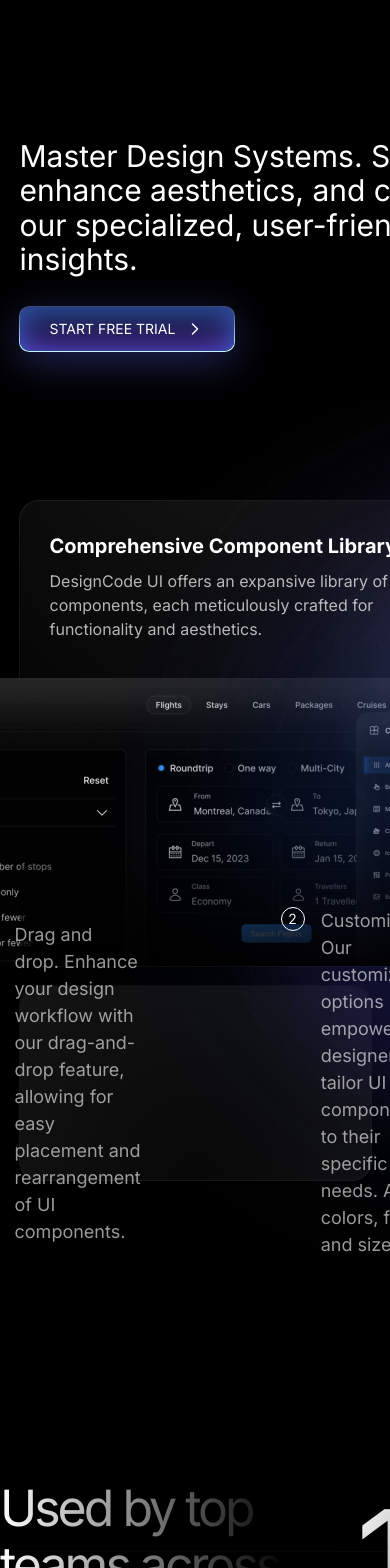
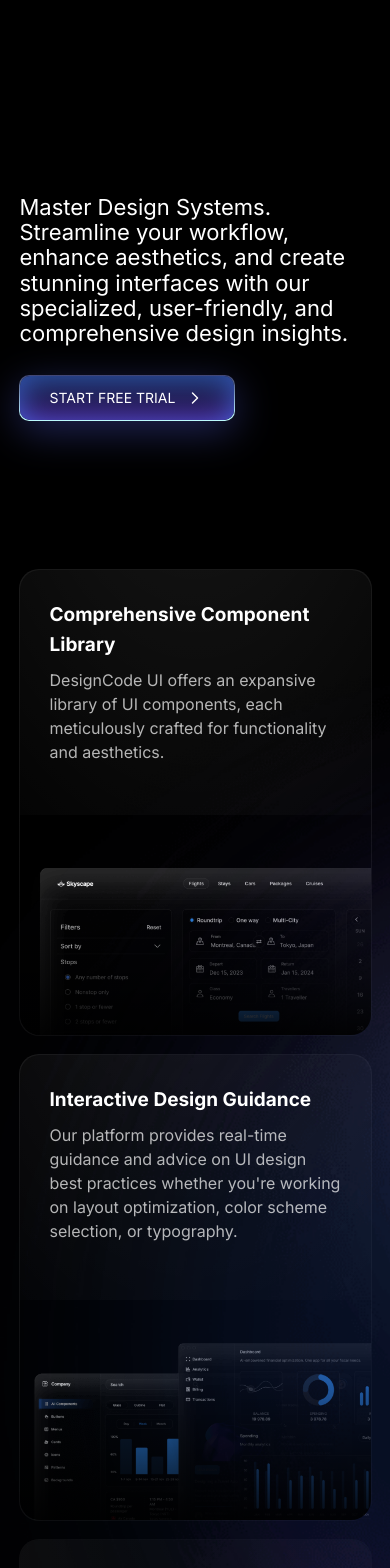
Before and after one commit to code-gritt/stellar-ai, a Next.js app: page / in a window 390 px wide. Shown: the part 9320-10888 px from the top of the page. Built offline with nearby package versions, Linux system fonts and the light colour scheme.

Commit message:
feat: responsive `tutorial` section

```diff
--- a/components/Sections/Features/Features.module.css
+++ b/components/Sections/Features/Features.module.css
@@ -114,6 +114,7 @@
   .card3,
   .card4 {
     width: 50%;
+    height: 417px;
   }
 
   .blur {
@@ -137,7 +138,7 @@
   .card2,
   .card3,
   .card4 {
-    height: 425px;
+    height: 439px;
   }
 
   .title h2 {
@@ -154,7 +155,7 @@
   }
 }
 
-@media (max-width: 575.98px) {
+@media (max-width: 719.98px) {
   .card1,
   .card2,
   .card3,
@@ -166,10 +167,6 @@
     flex-wrap: wrap;
   }
 
-  .title h2 {
-    width: 100%;
-  }
-
   .blur {
     bottom: 0;
     left: -146vw;
@@ -178,5 +175,8 @@
   }
 }
 
-@media (max-width: 380.98px) {
+@media (max-width: 575.98px) {
+  .title h2 {
+    width: 100%;
+  }
 }
--- a/components/Sections/Tutorial/Tutorial.module.css
+++ b/components/Sections/Tutorial/Tutorial.module.css
@@ -30,7 +30,7 @@
 
 .card__root {
   padding: 30px;
-  width: 620px;
+  width: 100%;
   height: 465px;
   border-radius: 20px;
   background-image: radial-gradient(
@@ -63,6 +63,7 @@
     position: absolute;
     right: 0;
     bottom: 0;
+    max-width: 100%;
   }
 }
 
@@ -110,19 +111,19 @@
   display: flex;
   justify-content: center;
   align-items: center;
+  box-sizing: border-box;
 
   &::after {
     content: '';
     position: absolute;
     inset: 0;
     border-radius: 20px;
-    background-image: radial-gradient(
-      at bottom,
-      rgba(255, 255, 255, 0.3) 0%,
-      rgba(255, 255, 255, 0.8) 100%
+    background: radial-gradient(
+      127.01% 102.92% at 50% 0%,
+      rgba(255, 255, 255, 0.03) 0%,
+      rgba(255, 255, 255, 0.08) 100%
     );
     background-repeat: no-repeat;
-    opacity: 0.1;
   }
 
   &::before {
@@ -142,7 +143,7 @@
 
 .footer__row {
   display: flex;
-  align-items: center;
+  align-items: flex-start;
   justify-content: center;
   gap: 140px;
   width: 70%;
@@ -171,3 +172,106 @@
   margin: 0 auto;
   bottom: -70px;
 }
+
+@media (max-width: 1399.98px) {
+  .footer {
+    padding: 30px;
+  }
+
+  .footer__row {
+    width: 100%;
+  }
+}
+
+@media (max-width: 1199.98px) {
+  .title {
+    width: 792px;
+
+    & h2 {
+      font-size: 28px;
+    }
+  }
+
+  .card__root {
+    width: 50%;
+  }
+
+  .card__title {
+    width: 100%;
+
+    & h3 {
+      font-size: 19px;
+    }
+  }
+
+  .blur {
+    width: 100%;
+  }
+}
+
+@media (max-width: 991.98px) {
+  .title {
+    width: 613px;
+
+    & h2 {
+      font-size: 22px;
+    }
+  }
+
+  .footer__row {
+    gap: 20px;
+  }
+
+  .footer__content p {
+    font-size: 17px;
+  }
+}
+
+@media (max-width: 767.98px) {
+  .title {
+    width: 100%;
+  }
+
+  .footer {
+    height: auto;
+  }
+
+  .blur {
+    height: 100%;
+    width: auto;
+    left: -20vw;
+  }
+}
+
+@media (max-width: 719.98px) {
+  .card__root {
+    width: 100%;
+  }
+
+  .row {
+    flex-wrap: wrap;
+  }
+
+  .footer {
+    height: auto;
+  }
+
+  .footer__row {
+    flex-wrap: wrap;
+    gap: 60px;
+  }
+
+  .footer__content {
+    width: 100%;
+  }
+
+  .blur {
+    left: -50vw;
+  }
+}
+
+@media (max-width: 380.98px) {
+  .blur {
+    left: -280vw;
+  }
+}
```
